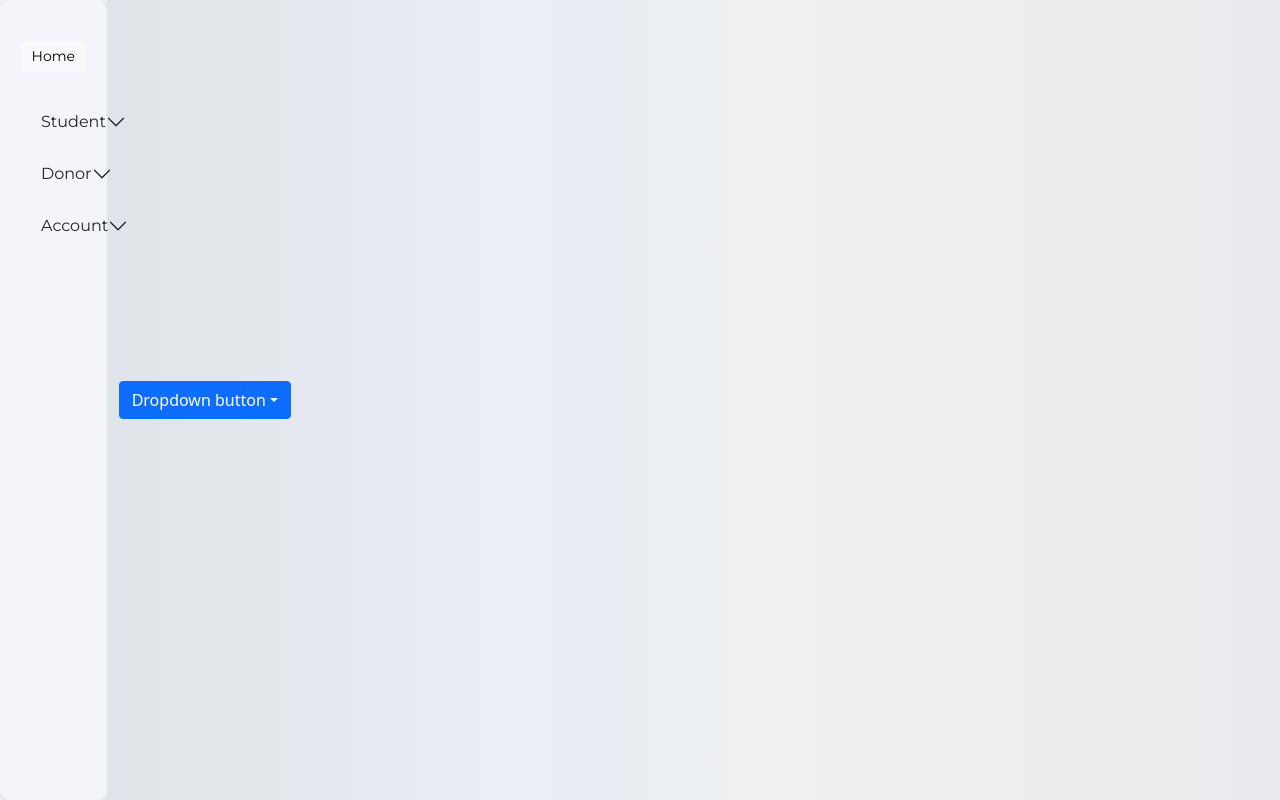
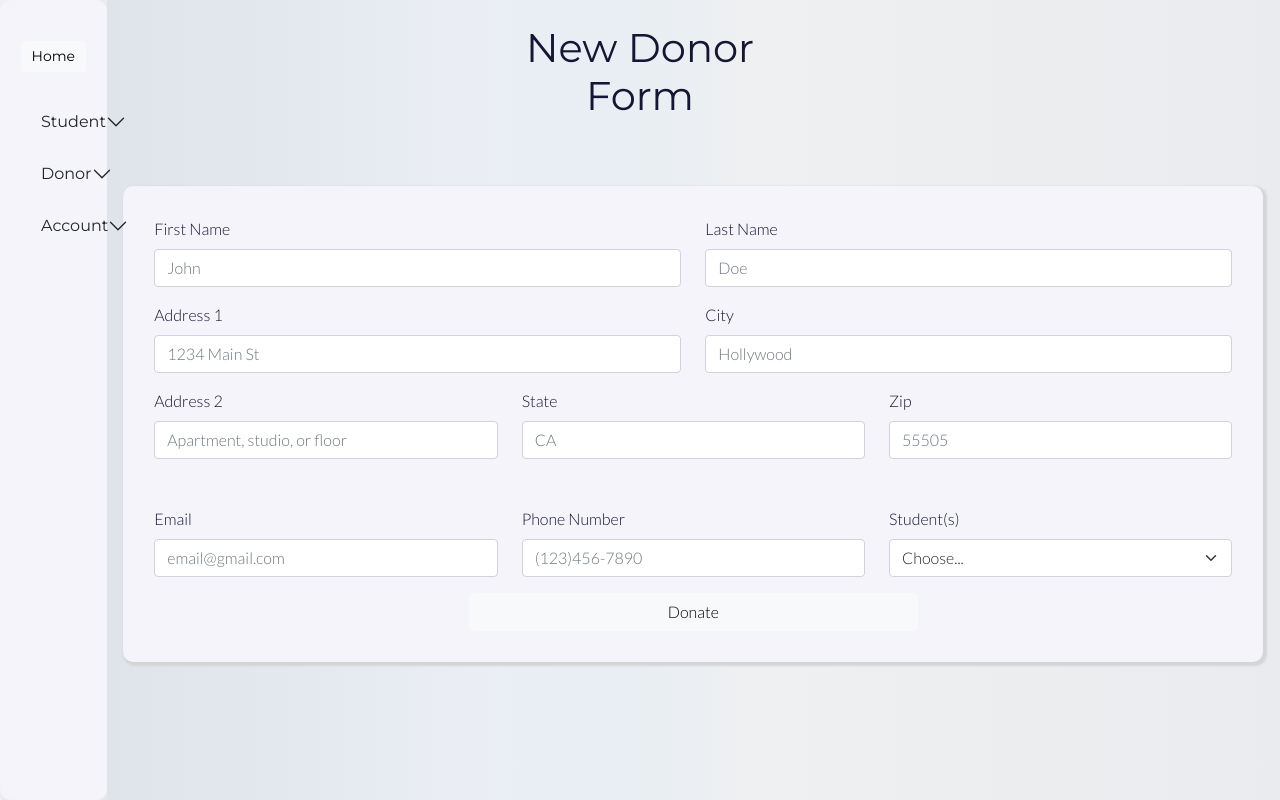
Before and after one commit to veggiepilot/gca-donor-dashboard-react-app, a React (Create React App) app in the folder client/: page /NewDonor in a window 1280 px wide. Built offline with nearby package versions, Linux system fonts and the light colour scheme.

Commit message:
fix string to int form issues

```diff
--- a/client/src/components/forms/createStudentForm.js
+++ b/client/src/components/forms/createStudentForm.js
@@ -10,7 +10,7 @@ const CreateStudentForm = () => {
     firstName: "",
     lastName: "",
     parentEmail: "",
-    fundingNeeded: 12000,
+    fundingNeeded: '',
   });
 
   const [addStudent, { error, data }] = useMutation(ADD_STUDENT);
@@ -27,7 +27,15 @@ const CreateStudentForm = () => {
     }
   };
   const handleChange = (event) => {
-    const { name, value } = event.target;
+    let { name, value } = event.target;
+      console.log(name,value)
+      console.log(typeof name,typeof value)
+    if(name === "fundingNeeded"){
+      value = parseInt(value,10)
+      if(isNaN(value)) value=0
+    }
+
+    console.log(typeof name,typeof value)
 
     setFormState({
       ...formState,
--- a/client/src/components/forms/donorForm.js
+++ b/client/src/components/forms/donorForm.js
@@ -14,7 +14,7 @@ const DonorForm = () => {
    address2: "",
    city: "",
    state: "",
-   zip: 0,
+   zip: "",
    email:"",
    phone: ""
  });
@@ -33,7 +33,13 @@ const DonorForm = () => {
     }
   };
     const handleChange = (event) => {
-      const { name, value } = event.target;
+      let { name, value } = event.target;
+      console.log(name,value)
+      console.log(typeof name,typeof value)
+    if(name === "zip"){
+      value = parseInt(value,10)
+      if(isNaN(value)) value=0
+    }
 
       setDonorFormState({
         ...donorFormState,
--- a/client/src/views/newDonorView.js
+++ b/client/src/views/newDonorView.js
@@ -1,4 +1,4 @@
-import DonorForm from "../components/forms/donationForm";
+import DonorForm from "../components/forms/donorForm";
 
 const NewDonorView = () => {
   return <DonorForm />;
```
